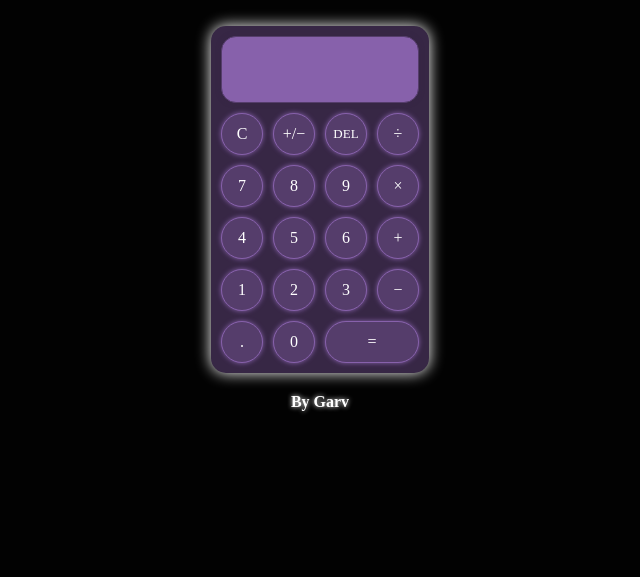
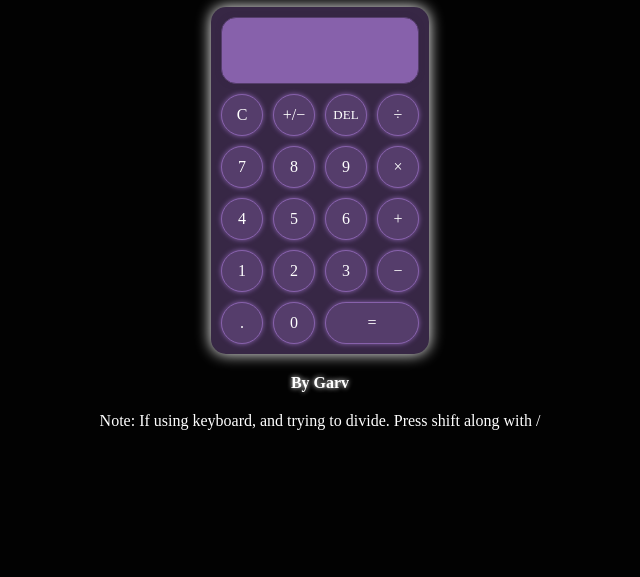
Before and after one commit to garvsl/calculator, a plain HTML site: page index.html in a window 1280 px wide. Shown: the part 239-816 px from the top of the page, without its empty margins (320-960 px from the left). Drawn offline with Linux system fonts and the light colour scheme.

Commit message:
add note

```diff
--- a/index.html
+++ b/index.html
@@ -57,6 +57,7 @@
     </div>
 
     <div class="footer">By Garv</div>
+    <div class="note">Note: If using keyboard, and trying to divide. Press shift along with /</div>
 
 </body>
 </html>
--- a/styles.css
+++ b/styles.css
@@ -126,3 +126,7 @@ p{
 .del{
     font-size: small;
 }
+
+.note{
+    color:white;
+}
```
